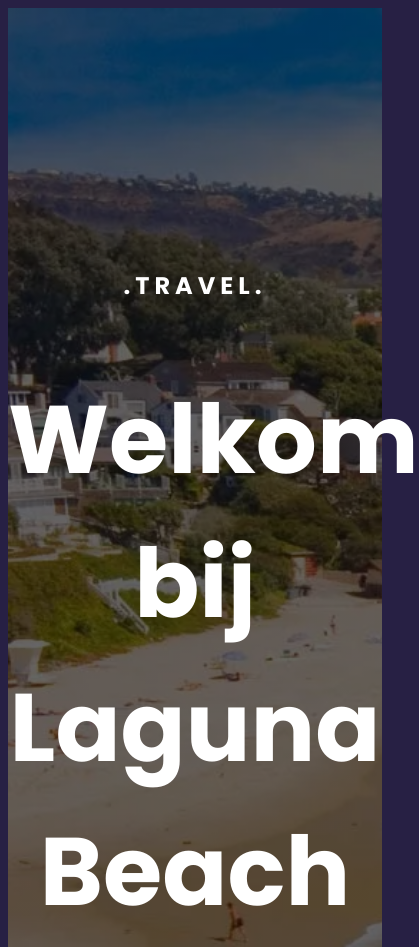
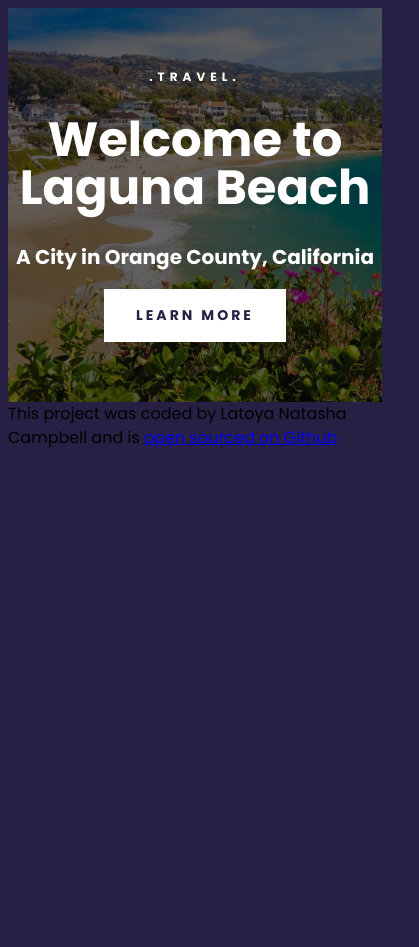
Before and after one commit to LatoyaNatashaC/Responsive-Add-On-Project, a plain HTML site: page index.html in a window 390 px wide. Shown: the top 947 px of the page, 419 px wide, since content can reach past the window. After the commit the page ends 844 px from the top, so only its background shows below. Drawn offline with Linux system fonts and the light colour scheme.

Commit message:
media queries included, header is now responsive

```diff
--- a/index.html
+++ b/index.html
@@ -16,9 +16,9 @@
     <div class="container">
       <header>
         <h3>.TRAVEL.</h3>
-        <h1>Welkom bij Laguna Beach</h1>
-        <h2>Een Stad in Orange County, California</h2>
-        <a href="#more">Leer meer</a>
+        <h1>Welcome to Laguna Beach</h1>
+        <h2>A City in Orange County, California</h2>
+        <a href="#more">Learn More</a>
       </header>
       <footer>
         This project was coded by Latoya Natasha Campbell and is
--- a/src/styles.css
+++ b/src/styles.css
@@ -10,11 +10,13 @@ header {
   background-size: cover;
   color: white;
   text-align: center;
-  padding: 260px 0;
+  padding: 200px 0;
 }
 header h1 {
   font-weight: 700;
   font-size: 96px;
+  line-height: 1;
+  margin: 30px 0;
 }
 header h2 {
   font-weight: 700;
@@ -45,3 +47,17 @@ header a {
   margin: 0 auto;
   line-height: 1.5;
 }
+@media (max-width: 1024px) {
+  header {
+    padding: 60px 0;
+  }
+  header h1 {
+    font-size: 48px;
+  }
+  header h2 {
+    font-size: 20px;
+  }
+  header h3 {
+    font-size: 12px;
+  }
+}
```
